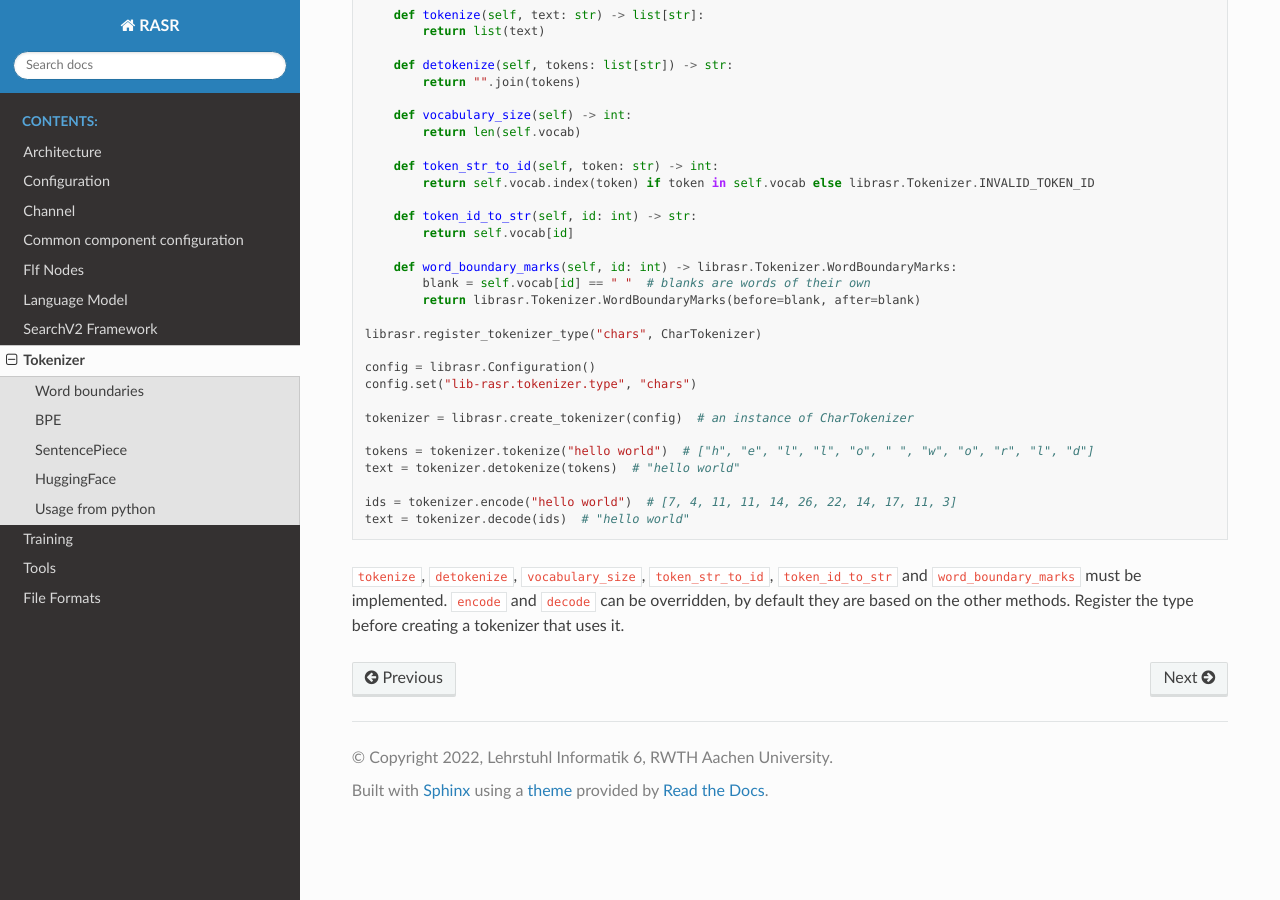
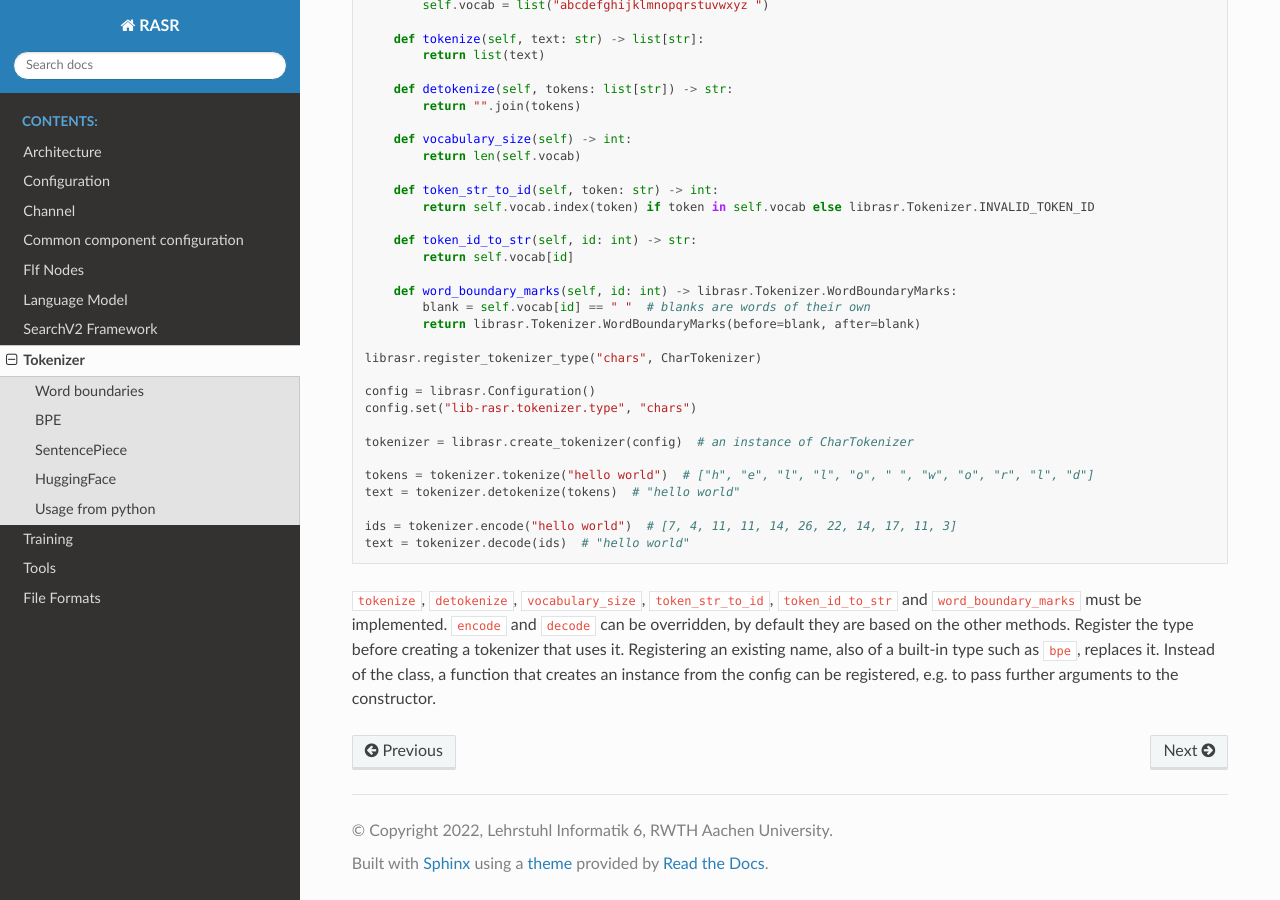
Before and after one commit to rwth-i6/rasr, a Sphinx documentation site: the page built from doc/tokenizer.rst, in a window 1280 px wide and 900 px high, scrolled down 3122 px. Built offline with Sphinx 7.4.7 and the Read the Docs theme 3.1.0, drawn with Linux system fonts in a browser that asks for light colours; some of the changed text lies outside the part shown.

Commit message:
Address review: RETURNN-compatible BPE ids, SentencePiece symbols, exit crash
- BPE: split subwords that are not in the vocabulary by reversing their
  merges, as RETURNN and apply_bpe.py --vocabulary do
- SentencePiece: read the piece types and treat_whitespace_as_suffix from
  the serialized model, so that user-defined symbols are words of their own
- Release callables registered from python only while the interpreter is
  running, which crashed the process at exit
- Check the ids in the default decode
- Document that registering an existing name replaces it

Co-Authored-By: Claude Opus 5.5 <noreply@anthropic.com>

```diff
--- a/doc/tokenizer.rst
+++ b/doc/tokenizer.rst
@@ -49,7 +49,8 @@ codes-file (string):
     merge operations as written by ``learn_bpe.py`` (versions 0.1 and 0.2)
 vocab-file (string):
     RETURNN-style vocabulary defining the token ids, i.e. a python dict literal ``{'<s>': 0, 'lo@@': 1, ...}``
-    as written by ``create-py-vocab.py``
+    as written by ``create-py-vocab.py``. As in RETURNN and ``apply_bpe.py --vocabulary``, subwords that are not in the
+    vocabulary are split by reversing their merges until they are in the vocabulary or cannot be split further.
 separator (string):
     suffix of non-final subwords, default ``@@``
 unknown-token (string):
@@ -169,4 +170,6 @@ configured like the built-in types, also for components that create their tokeni
 ``tokenize``, ``detokenize``, ``vocabulary_size``, ``token_str_to_id``, ``token_id_to_str`` and ``word_boundary_marks`` must
 be implemented.
 ``encode`` and ``decode`` can be overridden, by default they are based on the other methods. Register the type before
-creating a tokenizer that uses it.
+creating a tokenizer that uses it. Registering an existing name, also of a built-in type such as ``bpe``, replaces it.
+Instead of the class, a function that creates an instance from the config can be registered, e.g. to pass further
+arguments to the constructor.
```
Also changed, not shown: other parts of doc/tokenizer.rst (+2 -2 lines), 12 other files.
